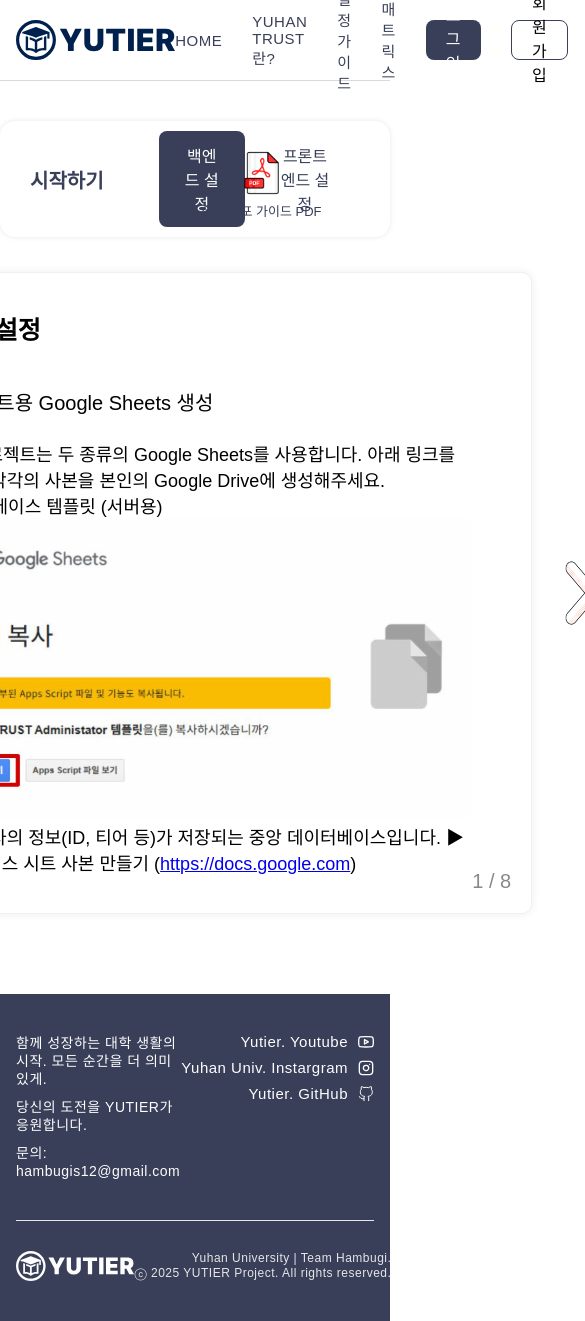
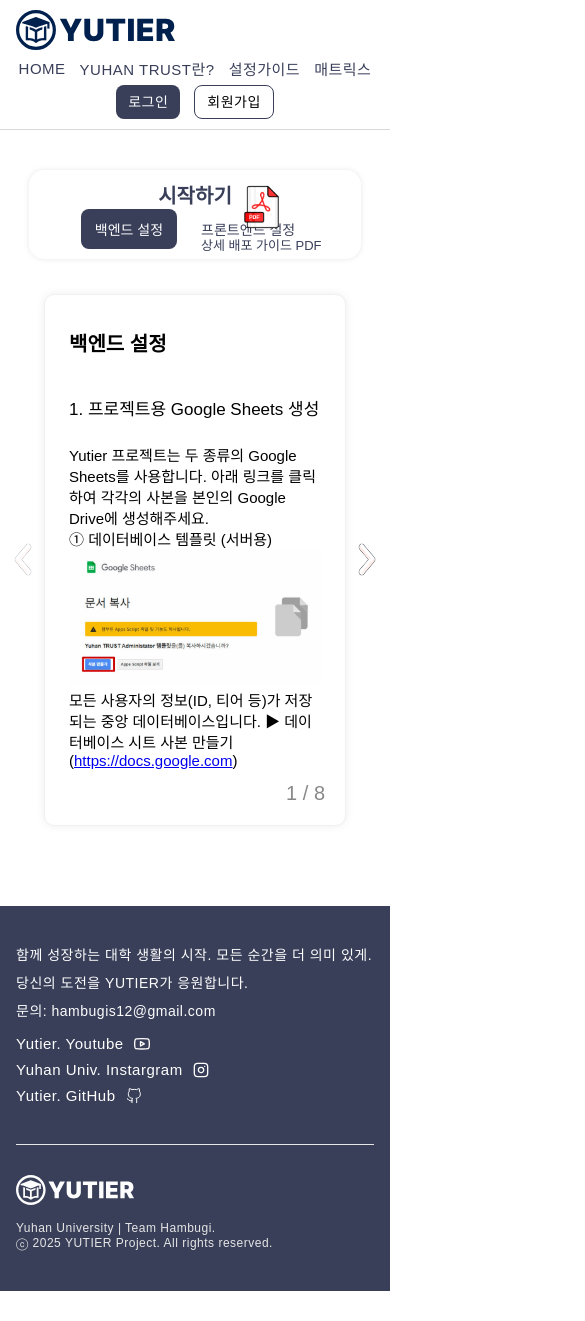
Before and after one commit to youjiyeon12/Yutier, a React (Vite) app: page /#/guide in a window 390 px wide. Shown: the top 1321 px of the page, 585 px wide, since content can reach past the window. After the commit the page ends 1291 px from the top, so only its background shows below. Built offline with nearby package versions, Linux system fonts and the light colour scheme; a web font is replaced by a local one.

Commit message:
ui: 모바일~노트북 폭 가로 넘침 해결(헤더·푸터·안내·가이드·마이페이지·매트릭스), 매트릭스 년도/학기 현재 기준, 로드 실패 안내

```diff
--- a/src/components/common/styles/footer.module.css
+++ b/src/components/common/styles/footer.module.css
@@ -139,3 +139,20 @@
         padding: 10px 16px;
     }
 }
+
+@media (max-width: 600px) {
+    .top_container,
+    .bottom_container {
+        flex-direction: column;
+        align-items: flex-start;
+        gap: 16px;
+    }
+    .social,
+    .coptlight {
+        align-items: flex-start;
+    }
+    .coptlight span {
+        text-align: left;
+        white-space: normal;
+    }
+}
--- a/src/components/common/styles/header.module.css
+++ b/src/components/common/styles/header.module.css
@@ -99,3 +99,31 @@
         padding: 10px 16px;
     }
 }
+
+@media (max-width: 900px) {
+    .header {
+        height: auto;
+        flex-wrap: wrap;
+        gap: 8px;
+    }
+    .menu {
+        flex-wrap: wrap;
+        justify-content: flex-end;
+        gap: 6px 14px;
+        font-size: 14px;
+    }
+    .menu p {
+        margin: 0;
+    }
+    .btn1, .btn2 {
+        font-size: 14px;
+        height: 34px;
+        padding: 6px 12px;
+    }
+}
+@media (max-width: 480px) {
+    .menu {
+        justify-content: center;
+        width: 100%;
+    }
+}
--- a/src/components/ui/list.jsx
+++ b/src/components/ui/list.jsx
@@ -43,7 +43,8 @@ function List({ data }) {
       )}
 
       <table style={{
-        width: "900px",
+        width: "100%",
+        maxWidth: "900px",
         tableLayout: "fixed",
         borderCollapse: "collapse",
         textAlign: "center",
--- a/src/pages/auth/styles/login.module.css
+++ b/src/pages/auth/styles/login.module.css
@@ -23,6 +23,8 @@
 .contentArea {
   display: flex;
   flex-wrap: wrap;
+  max-width: 100%;
+  box-sizing: border-box;
   justify-content: center;
   gap: 40px;
   padding: 0 16px;
--- a/src/pages/home/Home.jsx
+++ b/src/pages/home/Home.jsx
@@ -158,10 +158,10 @@ function Home({ user, onLogout }) {
 
       <div className={styles.linkSection}>
         <div className={styles.linkCard}>
-          <a href="https://trust.yuhan.ac.kr/" target="_blank"><img src={`${import.meta.env.BASE_URL}shortcut_banner/biba.png`} alt ="비통시 바로가기"></img></a>
+          <a href="https://trust.yuhan.ac.kr/" target="_blank" rel="noopener noreferrer"><img src={`${import.meta.env.BASE_URL}shortcut_banner/biba.png`} alt ="비통시 바로가기"></img></a>
         </div>
         <div className={styles.linkCard}>
-          <a href="https://portal.yuhan.ac.kr/" target="_blank"><img src={`${import.meta.env.BASE_URL}shortcut_banner/poba.png`} alt="포털 바로가기"></img></a>
+          <a href="https://portal.yuhan.ac.kr/" target="_blank" rel="noopener noreferrer"><img src={`${import.meta.env.BASE_URL}shortcut_banner/poba.png`} alt="포털 바로가기"></img></a>
         </div>
         <div className={styles.linkCard}>
            <a href={`${import.meta.env.BASE_URL}[Yutier]YuhanTRUST_프로그램정리.zip`} download><img src={`${import.meta.env.BASE_URL}shortcut_banner/seda.png`} alt="파일 다운로드"></img></a>
--- a/src/pages/home/styles/detail.module.css
+++ b/src/pages/home/styles/detail.module.css
@@ -310,3 +310,34 @@ p {
   padding: 15px 30px;
   width: fit-content;
 }
+@media (max-width: 1440px) {
+  .content, .content2 {
+    padding-left: 16px;
+    padding-right: 16px;
+  }
+  .body {
+    width: auto;
+    max-width: 1100px;
+    align-self: stretch;
+    box-sizing: border-box;
+    padding: 40px 24px;
+  }
+}
+@media (max-width: 768px) {
+  .menuContent {
+    flex-wrap: wrap;
+    justify-content: center;
+    max-width: calc(100% - 32px);
+    box-sizing: border-box;
+    padding: 10px;
+  }
+  .menuTitle {
+    margin-right: 0;
+    width: 100%;
+    text-align: center;
+  }
+  .menuNoBtn, .menuClickBtn {
+    padding: 10px 14px;
+    font-size: 14px;
+  }
+}
--- a/src/pages/home/styles/guide.module.css
+++ b/src/pages/home/styles/guide.module.css
@@ -189,3 +189,63 @@
   color: #393F59;
   margin-top: 5px;
 }
+@media (max-width: 1440px) {
+  .sliderContainer {
+    padding: 0 8px;
+  }
+  .body {
+    width: auto;
+    flex: 1 1 auto;
+    min-width: 0;
+    max-width: 1100px;
+    box-sizing: border-box;
+    padding: 20px 24px 56px;
+  }
+  .guideImage, .largeImage {
+    max-width: 100%;
+  }
+  .tbody {
+    width: auto;
+    max-width: 100%;
+    overflow-wrap: anywhere;
+  }
+  .tbody img {
+    max-width: 100%;
+    height: auto;
+  }
+}
+@media (max-width: 768px) {
+  .menuContent {
+    flex-wrap: wrap;
+    justify-content: center;
+    max-width: calc(100% - 32px);
+    box-sizing: border-box;
+    padding: 10px;
+  }
+  .menuTitleText {
+    margin-right: 0;
+    width: 100%;
+    text-align: center;
+  }
+  .menuContent button {
+    padding: 10px 14px;
+    font-size: 14px;
+  }
+  .body {
+    height: auto;
+    min-height: 400px;
+  }
+  .arrowImage {
+    width: 30px;
+    height: 35px;
+  }
+  .arrowButton:first-child {
+    margin-right: 6px;
+  }
+  .nextButtonMargin {
+    margin-left: 6px;
+  }
+  .title { font-size: 20px; }
+  .title2 { font-size: 17px; }
+  .tbody { font-size: 15px; }
+}
--- a/src/pages/home/styles/home.module.css
+++ b/src/pages/home/styles/home.module.css
@@ -172,3 +172,14 @@
   font-family: 'Pretendard-Regular', sans-serif;
   margin-bottom: 4px;
 }
+@media (max-width: 600px) {
+  .linkSection {
+    flex-direction: column;
+    align-items: center;
+  }
+  .linkCard {
+    width: calc(100% - 32px);
+    max-width: 450px;
+    margin: 8px 0;
+  }
+}
--- a/src/pages/matrix/Matrix.jsx
+++ b/src/pages/matrix/Matrix.jsx
@@ -109,9 +109,15 @@ function processDataForRender(data, openStates) {
 function Matrix({ user, onLogout }) {
 
   // 상태 저장
-  const [year, setYear] = useState('2025');
-  const [semester, setSemester] = useState('1');
+  // 기본값은 현재 학기 (1학기: 3~8월, 2학기: 9~2월. 백엔드 getCurrentYearSemester와 같은 규칙)
+  const [year, setYear] = useState(() => String(new Date().getFullYear()));
+  const [semester, setSemester] = useState(() => {
+    const m = new Date().getMonth() + 1;
+    return m >= 3 && m <= 8 ? '1' : '2';
+  });
+  const yearOptions = Array.from({ length: new Date().getFullYear() - 2023 + 1 }, (_, i) => String(2023 + i));
   const [matrixData, setMatrixData] = useState([]);
+  const [loadError, setLoadError] = useState('');
   const [originalMatrixData, setOriginalMatrixData] = useState([]); // 원본 데이터 저장
   const [openAcc, setOpenAcc] = useState({});
   const [isSaving, setIsSaving] = useState(false);
@@ -213,6 +219,7 @@ function Matrix({ user, onLogout }) {
       }
 
       // 매트릭스 로드
+      setLoadError('');
       googleSheetsService.loadMatrix(userId, year, semester)
         .then(matrixResult => {
           if (matrixResult.success) {
@@ -221,11 +228,13 @@ function Matrix({ user, onLogout }) {
             setOpenAcc({});
           } else {
             console.error("❌ [Matrix] 매트릭스 데이터 로드 실패:", matrixResult.message);
-            alert(matrixResult.message);
+            setMatrixData([]);
+            setLoadError(matrixResult.message || '매트릭스를 불러오지 못했습니다.');
           }
         })
         .catch(error => {
           console.error("❌ [Matrix] 매트릭스 데이터 로드 오류:", error);
+          setLoadError('매트릭스를 불러오지 못했습니다.');
         })
         .finally(() => setIsFilter(false));
 
@@ -595,9 +604,7 @@ function Matrix({ user, onLogout }) {
             <label>
               년도
               <select value={year} onChange={e => setYear(e.target.value)} className={styles.styledSelect}>
-                <option value="2023">2023</option>
-                <option value="2024">2024</option>
-                <option value="2025">2025</option>
+                {yearOptions.map(y => <option key={y} value={y}>{y}</option>)}
               </select>
             </label>
             <label>
@@ -653,7 +660,9 @@ function Matrix({ user, onLogout }) {
             {renderTable()}
           </div>
         ) : (
-          <h2 className={styles.placeholderText}>매트릭스를 불러오는 중입니다...</h2>
+          <h2 className={styles.placeholderText}>
+            {isFilter ? '매트릭스를 불러오는 중입니다...' : loadError ? `${loadError} 년도·학기를 확인하고 다시 조회해주세요.` : '조회할 데이터가 없습니다.'}
+          </h2>
         )}
       </div>
 
--- a/src/pages/matrix/styles/matrix.module.css
+++ b/src/pages/matrix/styles/matrix.module.css
@@ -550,7 +550,7 @@ footer {
   padding: 0;
 
   position: relative; /*버튼 이동*/
-  left: 700px;
+  left: min(700px, calc(50vw - 40px)); /* 좁은 화면에서는 화면 안에 머물게 */
   top: 130px;
 }
 
@@ -714,3 +714,27 @@ footer {
 @keyframes spin {
   100% { transform: rotate(360deg); }
 }
+
+@media (max-width: 1100px) {
+  .filterBar {
+    width: auto;
+    flex-wrap: wrap;
+    gap: 12px;
+    margin-left: 16px;
+    margin-right: 16px;
+  }
+  .filterLeft {
+    flex-wrap: wrap;
+    gap: 12px 24px;
+  }
+  .buttonGroup {
+    flex-wrap: wrap;
+  }
+  .matrixTable {
+    width: calc(100% - 32px);
+  }
+  .scoreInputContainer {
+    width: calc(100% - 32px);
+    padding: 20px 16px;
+  }
+}
--- a/src/pages/mypage/styles/mypage.module.css
+++ b/src/pages/mypage/styles/mypage.module.css
@@ -502,3 +502,30 @@
     padding: 80px 24px;
   }
 }
+
+@media (max-width: 1200px) {
+  .mainContent {
+    min-width: 0;
+  }
+  .gradedetailCard,
+  .gradeInfoBox {
+    min-width: 0;
+  }
+  .gradedetailCard {
+    padding: 40px 24px;
+  }
+}
+@media (max-width: 768px) {
+  .contentWrapper {
+    padding: 24px 16px;
+  }
+  .sidebarCard {
+    box-sizing: border-box;
+    padding-bottom: 20px;
+  }
+  .gradeInfoBox {
+    flex-direction: column;
+    padding: 24px 16px;
+    gap: 20px;
+  }
+}
```
